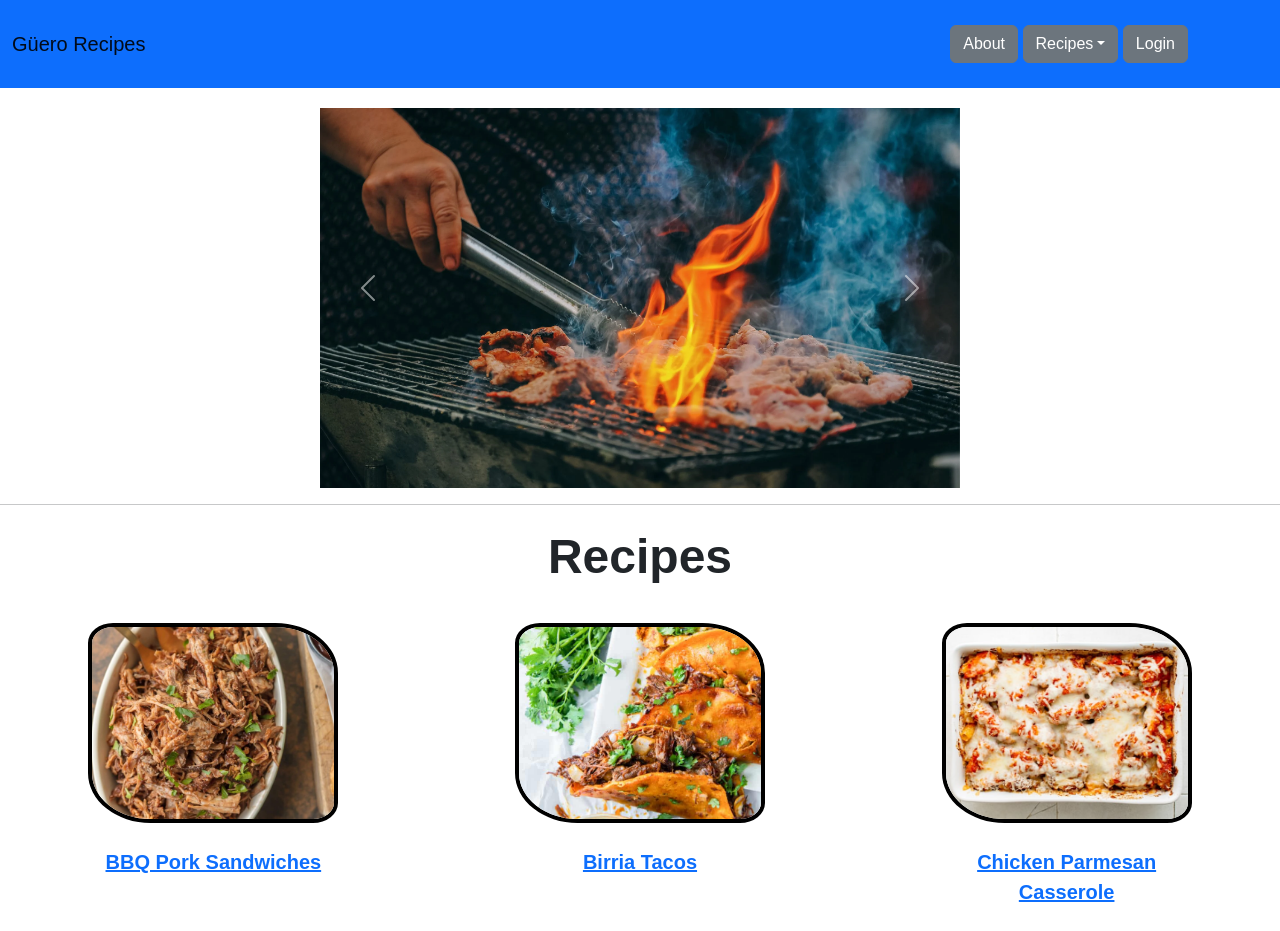
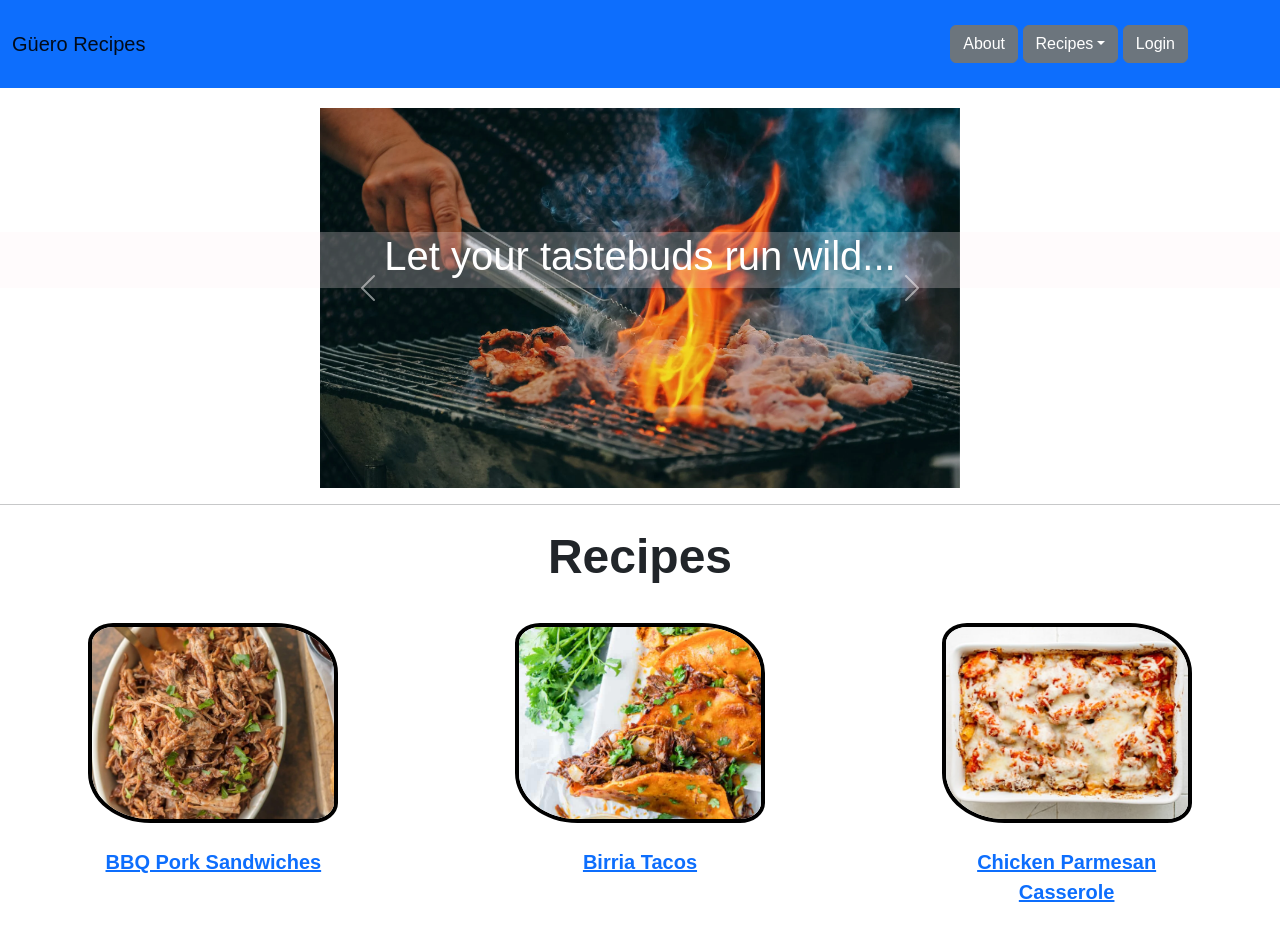
Before and after one commit to mkm02/startup, a plain HTML site: page index.html in a window 1280 px wide. Drawn offline with nearby package versions, Linux system fonts and the light colour scheme.

Commit message:
Add text overlay to carousel

```diff
--- a/index.html
+++ b/index.html
@@ -40,6 +40,7 @@
 
     <main>
       <div class="homecarousel">
+        <div class="overlay"><h1>Let your tastebuds run wild...</h1></div>
         <div id="carouselExampleControls" class="carousel slide" data-bs-ride="carousel">
           <div class="carousel-inner">
             <div class="carousel-item active">
--- a/styles.css
+++ b/styles.css
@@ -190,6 +190,17 @@ ul li {
     padding: 20px;
 }
 
+.overlay {
+    color:#fff;
+    background-color: rgba(255, 240, 241, 0.25);
+    position:absolute;
+    z-index:12;
+    top:29%;
+    left:0;
+    width:100%;
+    text-align:center;
+  }
+
 .carousel {
     width:640px;
     height:360px;
```
